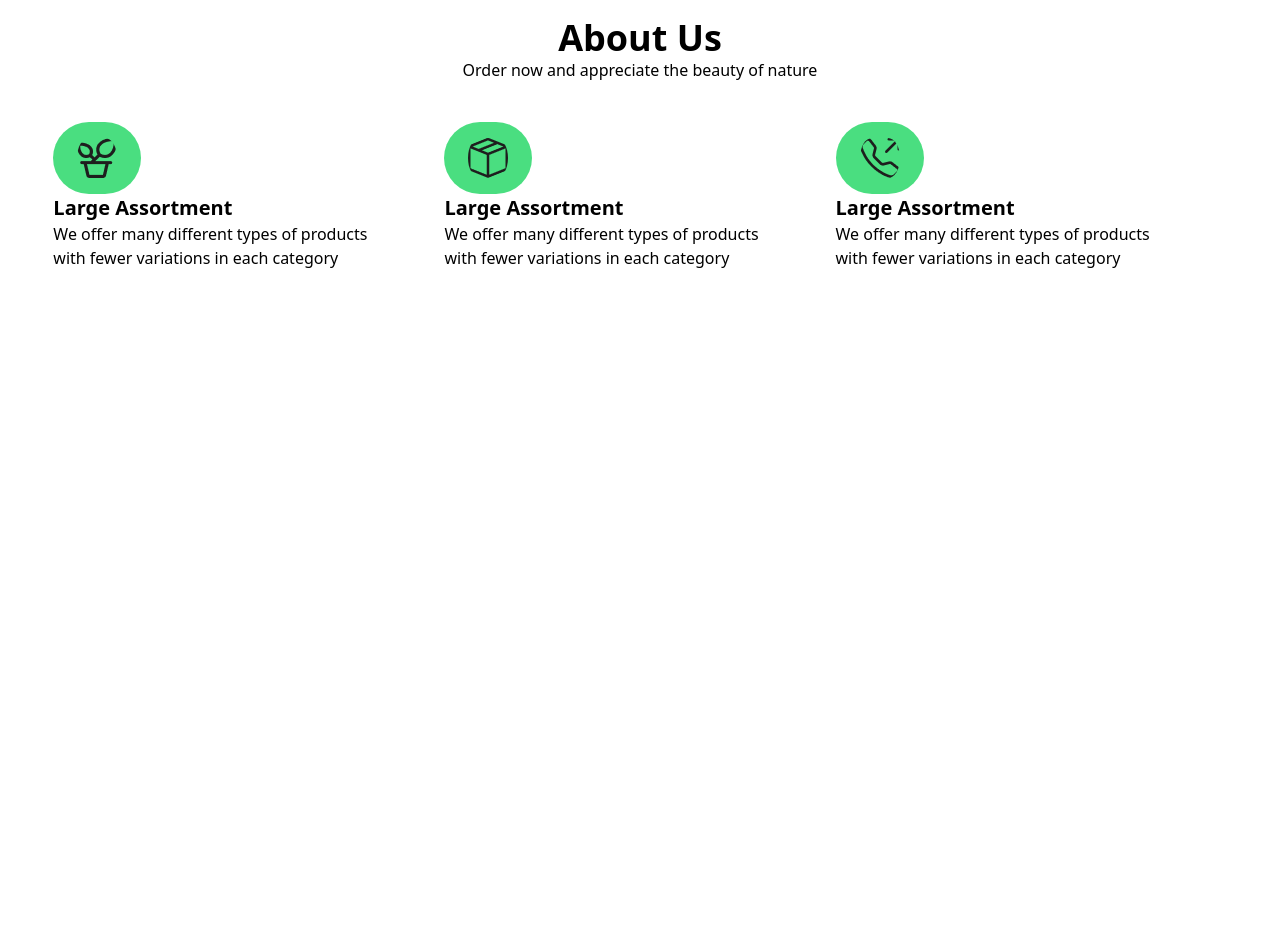
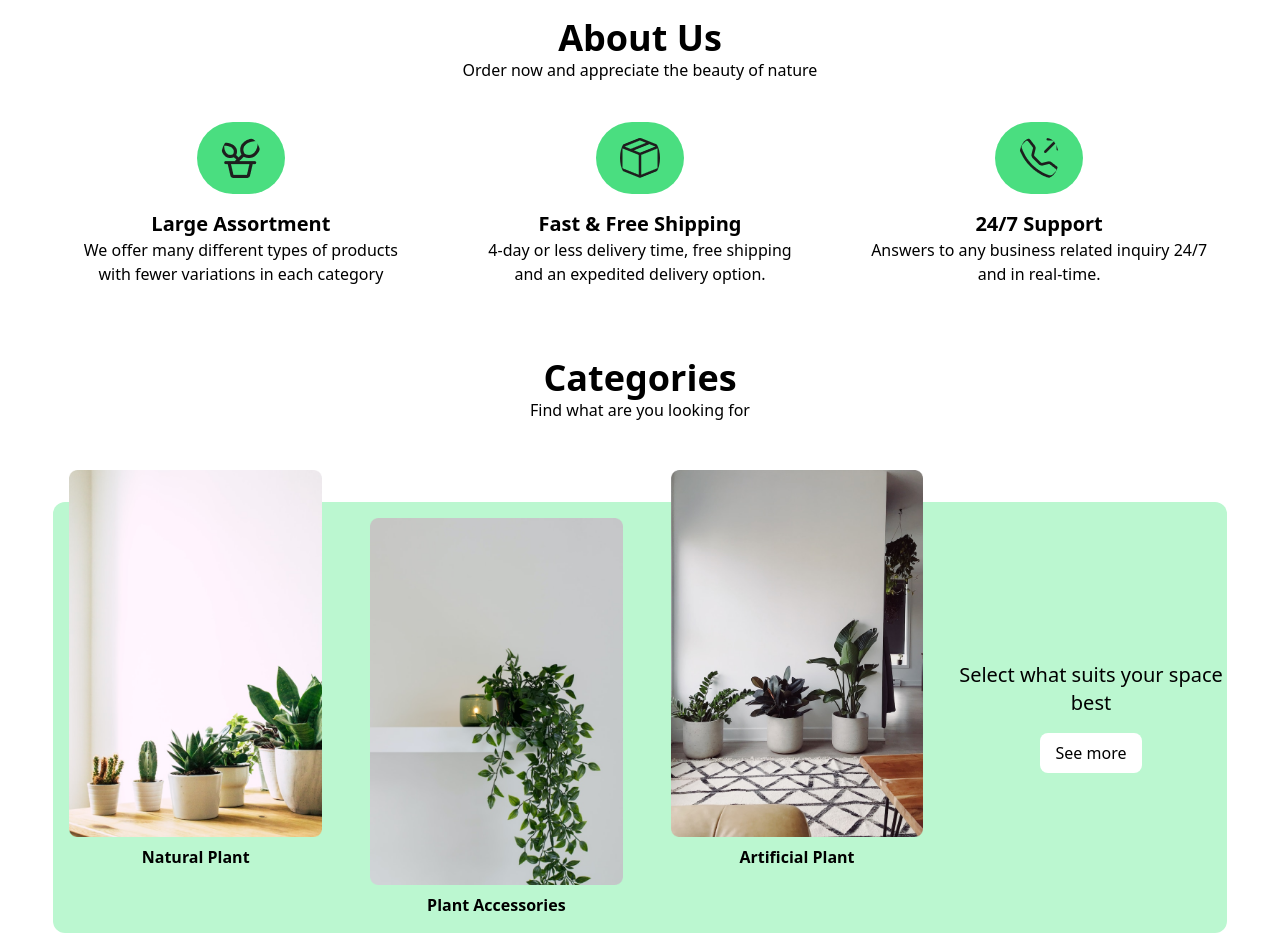
Before and after one commit to maysha29/Plants-website, a plain HTML site: page index.html in a window 1280 px wide. Shown: the part 1060-2009 px from the top of the page. Before the commit the page ends 1346 px from the top, so only its background shows below. Drawn offline with nearby package versions, Linux system fonts and the light colour scheme.

```diff
--- a/index.html
+++ b/index.html
@@ -91,25 +91,51 @@
         <!-- About us -->
          <section class="w-11/12 mx-auto py-4 mt-10">
           <h1 class="font-bold text-4xl text-center">About Us</h1>
-          <p class="text-center ">Order now and appreciate the beauty of nature</p>
-          <div class="grid grid-cols-3 mt-10">
+          <p class="text-center font-medium">Order now and appreciate the beauty of nature</p>
+          <div class="grid grid-cols-3 mt-10  gap-6 text-center">
           <div>
-            <img src="images/plant.png" alt="" class="bg-green-400 rounded-full px-6 py-4">
-            <p class="font-bold text-xl">Large Assortment</p>
-            <p>We offer many different types of products<br> with fewer variations in each category</p>
+            <img src="images/plant.png" alt="" class="bg-green-400 mx-auto rounded-full px-6 py-4">
+            <p class="font-bold text-xl mt-4">Large Assortment</p>
+            <p class="font-medium">We offer many different types of products<br> with fewer variations in each category</p>
           </div>
           <div>
-            <img src="images/delivery.png" alt="" class="bg-green-400 rounded-full px-6 py-4">
-            <p class="font-bold text-xl">Large Assortment</p>
-            <p>We offer many different types of products<br> with fewer variations in each category</p>
+            <img src="images/delivery.png" alt="" class="bg-green-400 mx-auto  rounded-full px-6 py-4">
+            <p class="font-bold text-xl mt-4">Fast & Free Shipping</p>
+            <p class="font-medium">4-day or less delivery time, free shipping<br> and an expedited delivery option.</p>
           </div>
           <div>
-            <img src="images/support.png" alt="" class="bg-green-400 rounded-full px-6 py-4">
-            <p class="font-bold text-xl">Large Assortment</p>
-            <p>We offer many different types of products<br> with fewer variations in each category</p>
+            <img src="images/support.png" alt="" class="bg-green-400 mx-auto  rounded-full px-6 py-4">
+            <p class="font-bold text-xl mt-4">24/7 Support</p>
+            <p class="font-medium">Answers to any business related inquiry 24/7<br> and in real-time.</p>
           </div>
           </div>
          </section>
+
+         <!--categories -->
+          <section class="w-11/12 mx-auto py-4 mt-10 ">
+           <h1 class="text-4xl font-bold text-center">Categories</h1>
+           <p class="text-center font-medium">Find what are you looking for</p>
+           <div class="bg-green-200 rounded-xl flex gap-4 items-center mt-20 justify-center ">
+            <div  class="w-80 p-4 rounded-xl -mt-24">
+            <img src="images/category-1.png" alt="">
+             <p class="text-center font-bold mt-2">Natural Plant</p>
+            </div>
+            <div class="w-80 p-4 rounded-xl">
+            <img src="images/category-2.png" alt="" class="">
+            <p class="text-center font-bold mt-2">Plant Accessories</p>
+            </div>
+            <div  class="w-80 p-4 rounded-xl -mt-24">
+            <img src="images/category-3.png" alt="">
+              <p class="text-center font-bold mt-2">Artificial Plant</p>
+           </div>
+           <div class="text-center">
+             <p class="text-xl font-medium">Select what suits your space best</p>
+             <button class="bg-white px-4 py-2 rounded-lg mt-4">See more</button>
+           </div>
+           </div>
+          </section>
+
+          <!--  -->
    </header>
 </body>
 </html>
```
